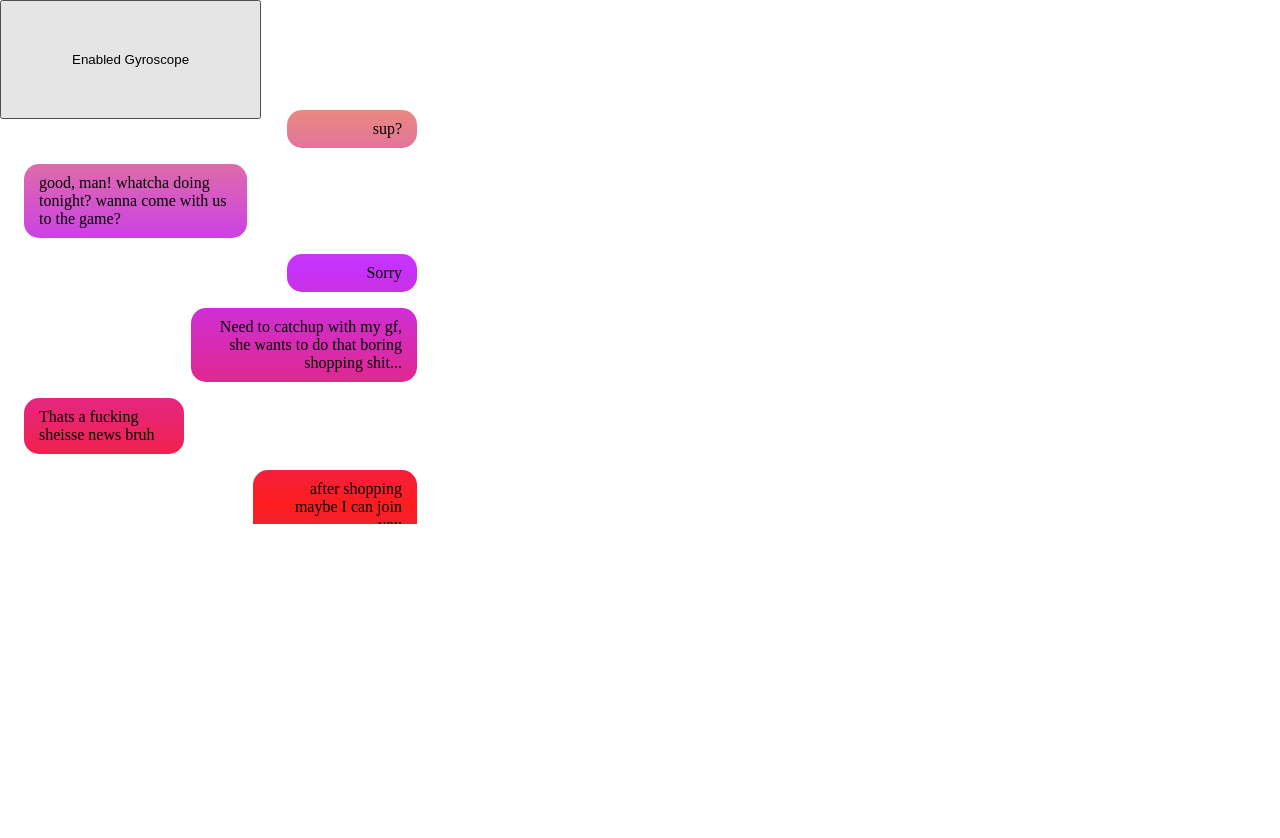
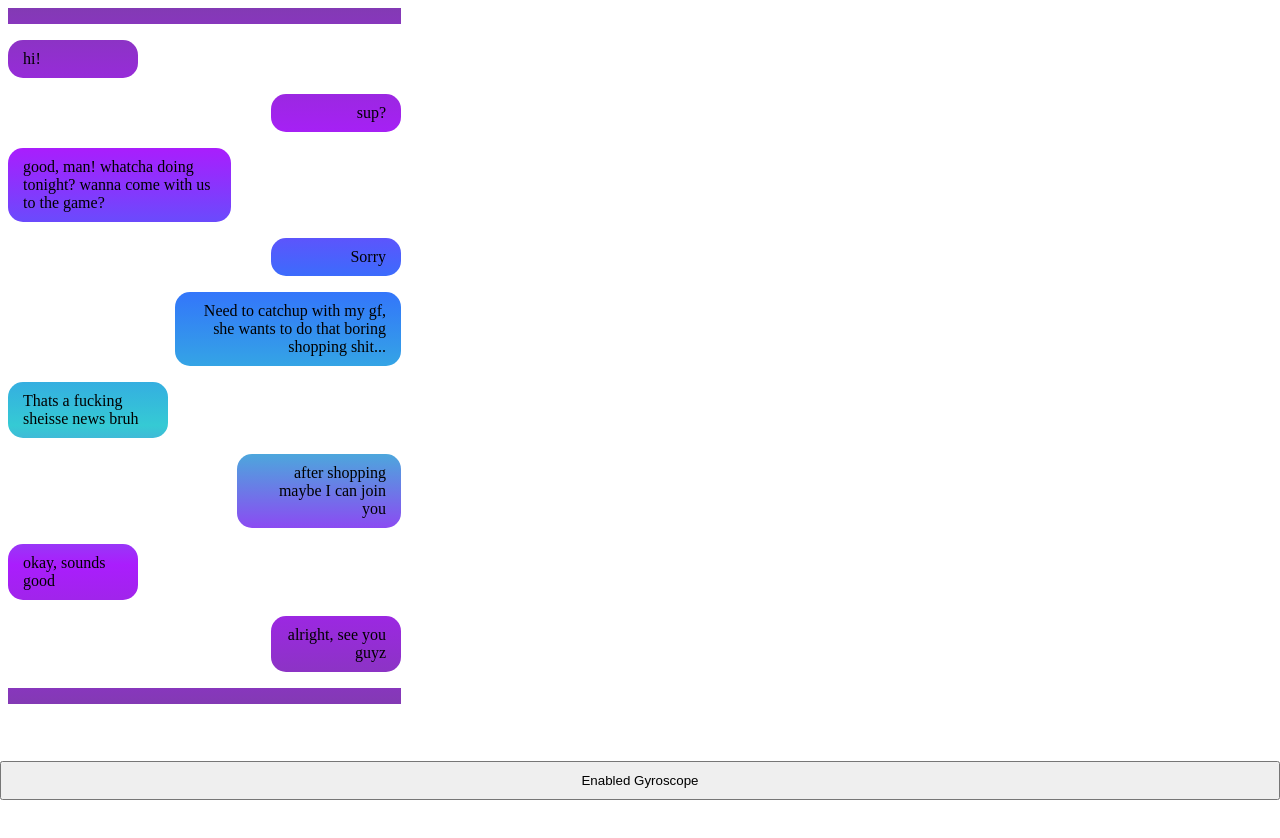
Before and after one commit to gokhanipek/cool-insta-gradient-bg, a React (Vite) app: page / in a window 1280 px wide. Shown: the top 838 px of the page. Built offline with nearby package versions, Linux system fonts and the light colour scheme.

Commit message:
bg change

```diff
--- a/src/App.css
+++ b/src/App.css
@@ -1,27 +1,31 @@
 #root {
   max-width: 1280px;
-  padding: 1rem;
+  /* padding: 1rem; */
   text-align: center;
   width: 393px;
   height: 852px;
 }
 
 .messages-wrapper {
+
   position: relative;
   overflow-y: auto;
-  height: 500px;
+  background-color: #fff;
+  background: rgb(131, 58, 180);
+  background: linear-gradient(
+    180deg,
+    rgba(131, 58, 180, 1) 0%,
+    rgba(170, 29, 253, 1) 20%,
+    rgba(51, 114, 252, 1) 40%,
+    rgba(53, 202, 212, 1) 60%,
+    rgba(170, 29, 253, 1) 80%,
+    rgba(131, 58, 180, 1) 100%
+  );
 }
 
 .messages {
   margin: 1em auto;
-  background-color: #fff;
-  background: linear-gradient(
-    0deg,
-    rgba(131, 58, 180, 1) 0%,
-    rgba(253, 29, 29, 1) 30%,
-    rgba(197, 50, 252, 1) 66%,
-    rgba(252, 176, 69, 1) 100%
-  );
+
   overflow-y: auto;
 }
 
@@ -85,7 +89,8 @@
 button {
   position: fixed;
   left: 0;
-  top: 0;
+  bottom: 0;
   z-index: 2;
-  padding: 50px 70px;
+  width: 100%;
+  padding: 10px 0;
 }
```
